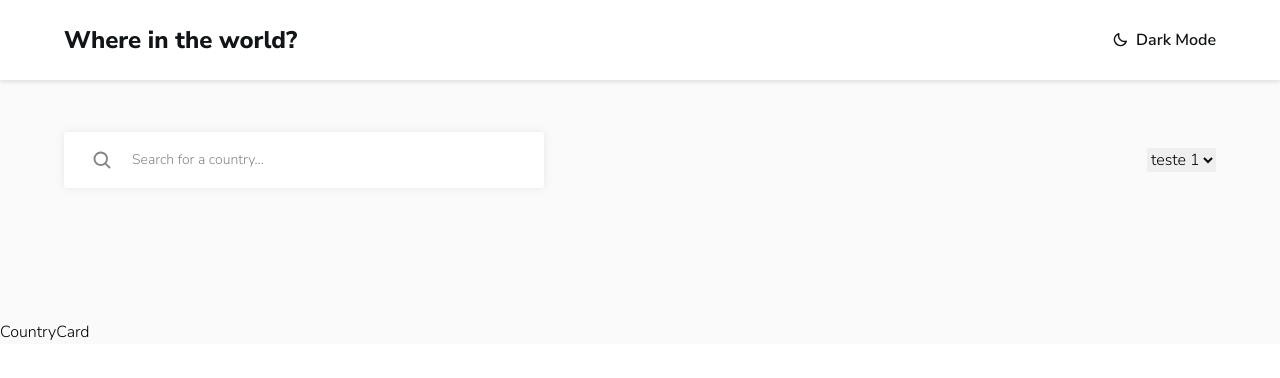
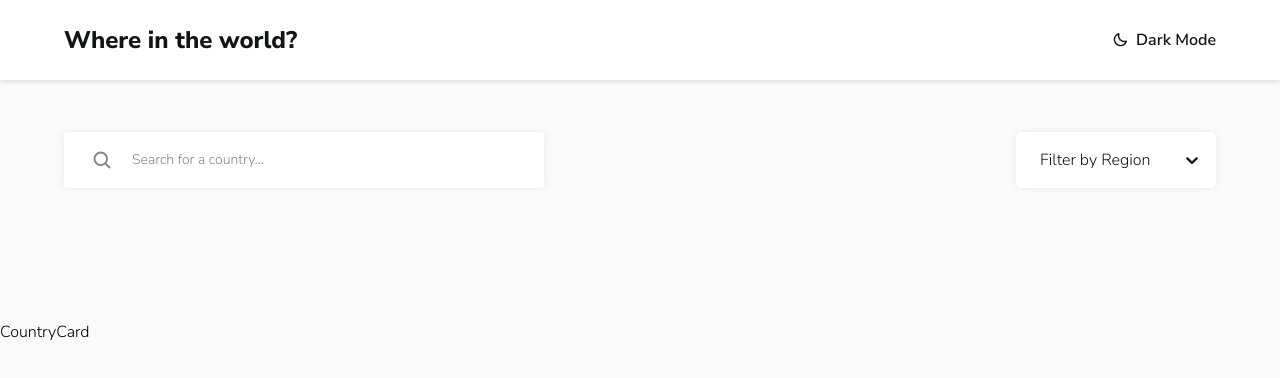
Before and after one commit to tascintra/REST-Countries-API, a React (Vite) app: page / in a window 1280 px wide. Shown: the top 378 px of the page. Built offline with nearby package versions, Linux system fonts and the light colour scheme.

Commit message:
chore(ThemeContext): dark theme context done

```diff
--- a/src/App.jsx
+++ b/src/App.jsx
@@ -2,18 +2,21 @@ import { BrowserRouter, Route, Routes } from 'react-router-dom'
 import Home from '@/components/Home'
 import CountryCard from '@/components/CountryCard'
 import Header from '@/components/Header'
+import { DarkTheme } from '@/ThemeContext'
 
 function App() {
   return (
     <>
       <BrowserRouter>
+        <DarkTheme>
           <Header />
-        <main className="max-w-8xl m-auto">
+          <main className="max-w-8xl m-auto h-[200vh]">
             <Routes>
               <Route path="/" element={<Home />} />
               <Route path="/country/:id" element={<CountryCard />} />
             </Routes>
           </main>
+        </DarkTheme>
       </BrowserRouter>
     </>
   )
--- a/src/ThemeContext.jsx
+++ b/src/ThemeContext.jsx
@@ -1,9 +1,23 @@
-import React from 'react'
+import { createContext, useEffect, useState } from 'react'
 
-const ThemeContext = () => {
+export const ThemeContext = createContext()
+
+export const DarkTheme = ({ children }) => {
+  const [darkTheme, setDarkTheme] = useState(
+    window.localStorage.getItem('theme', 'dark')
+  )
+
+  useEffect(() => {
+    darkTheme
+      ? (document.body.classList.add('dark'),
+        window.localStorage.setItem('theme', 'dark'))
+      : (document.body.classList.remove('dark'),
+        window.localStorage.removeItem('theme', 'dark'))
+  }, [darkTheme])
+
   return (
-    <div>ThemeContext</div>
+    <ThemeContext.Provider value={{ darkTheme, setDarkTheme }}>
+      {children}
+    </ThemeContext.Provider>
   )
 }
-
-export default ThemeContext
--- a/src/components/FiltersBar.jsx
+++ b/src/components/FiltersBar.jsx
@@ -1,3 +1,4 @@
+import FilterSelect from "@/components/Filters/FilterSelect";
 import { TextInput } from '@/components/Filters/TextInput'
 import { MagnifyingGlass } from '@phosphor-icons/react'
 
@@ -10,13 +11,7 @@ const FiltersBar = () => {
         </TextInput.Icon>
         <TextInput.Input type="text" placeholder="Search for a country..." />
       </TextInput.Root>
-      <select name="" id="">
-        <option value="">teste 1</option>
-        <option value="">teste 2</option>
-        <option value="">teste 3</option>
-        <option value="">teste 4</option>
-        <option value="">teste 5</option>
-      </select>
+      <FilterSelect />
     </div>
   )
 }
--- a/src/components/Header.jsx
+++ b/src/components/Header.jsx
@@ -1,22 +1,13 @@
-import React, { useEffect, useState } from 'react'
+import React, { useContext, useState } from 'react'
 import { Moon } from '@phosphor-icons/react'
+import { ThemeContext } from '@/ThemeContext'
 
 const Header = () => {
-  const [darkTheme, setDarkTheme] = useState(
-    window.localStorage.getItem('theme', 'dark')
-  )
   const [classname, setClassname] = useState('')
-
-  useEffect(() => {
-    darkTheme
-      ? (document.body.classList.add('dark'),
-        window.localStorage.setItem('theme', 'dark'))
-      : (document.body.classList.remove('dark'),
-        window.localStorage.removeItem('theme', 'dark'))
-  }, [darkTheme])
+  const { darkTheme, setDarkTheme } = useContext(ThemeContext)
 
   const handleScroll = () => {
-    window.scrollY >= 100
+    window.scrollY >= 224
       ? setClassname(
           'dark:bg-blue-300/50 backdrop-blur-md bg-white/50 backdrop-blur-md'
         )
```
Lines whose indentation alone changed are shown as unchanged.
